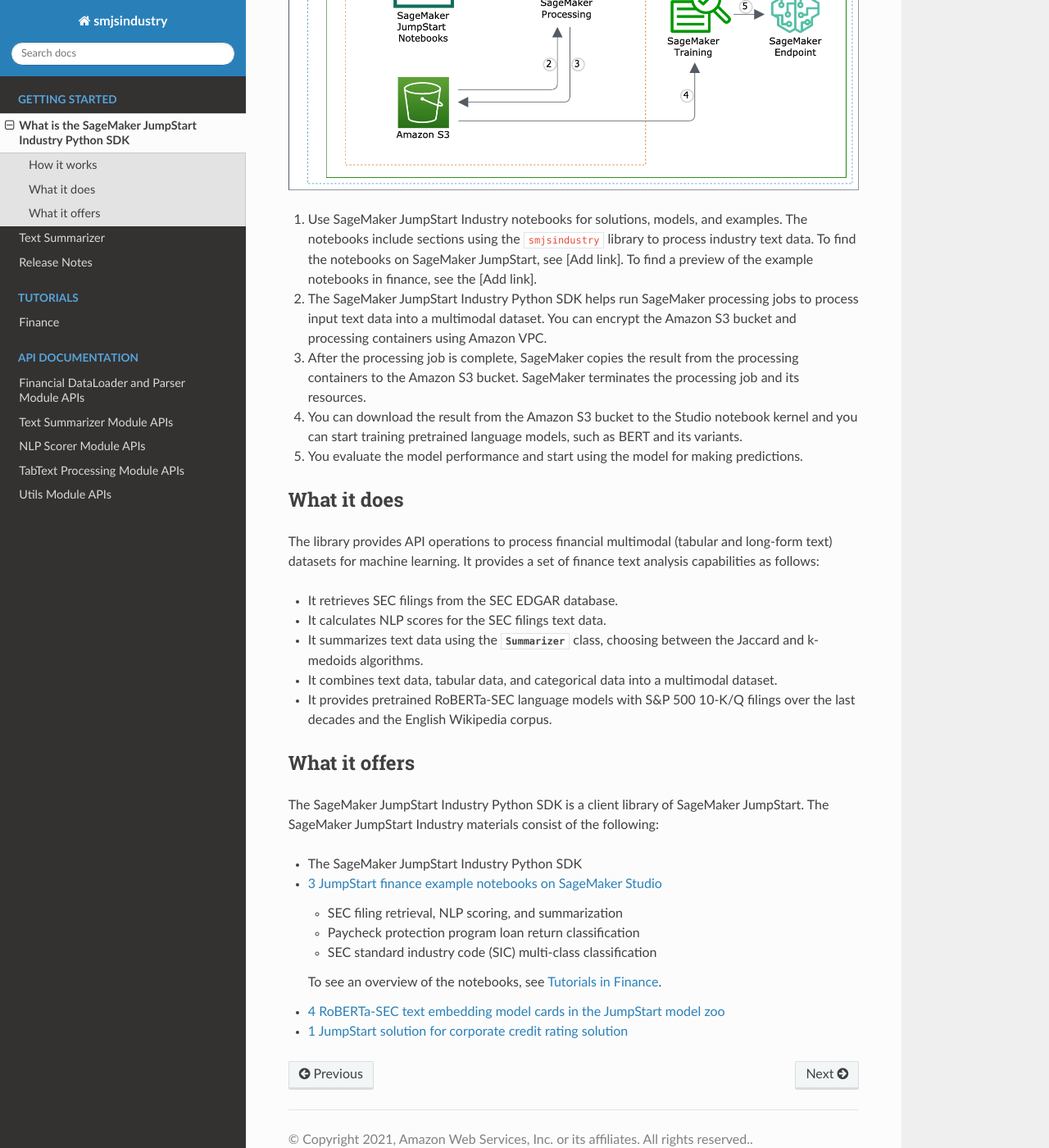
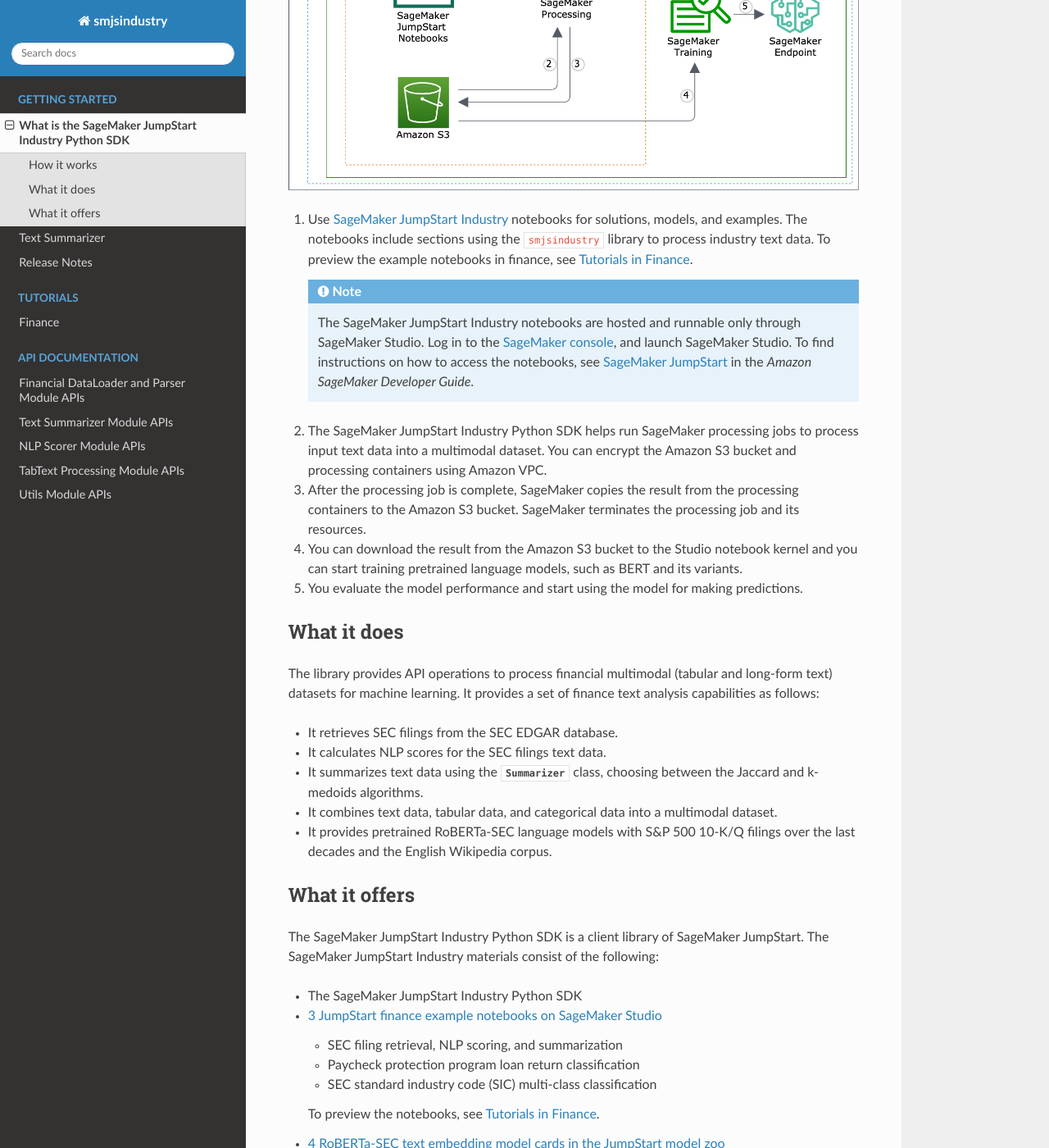
Before and after one commit to aws/sagemaker-jumpstart-industry-pack, a Sphinx documentation site: the page built from docs/source/what-is.rst, in a window 1280 px wide and 1400 px high, scrolled down 955 px. Shown: the whole window at 82% size. Built offline with Sphinx 7.4.7 and the Read the Docs theme 2.0.0, drawn with Linux system fonts in a browser that asks for light colours; some of the changed text lies outside the part shown.

Commit message:
finalize links, add more notes

```diff
--- a/docs/source/what-is.rst
+++ b/docs/source/what-is.rst
@@ -22,11 +22,25 @@
    :alt: An architecture diagram of SageMaker JumpStart end-to-end solutions
        and the coverage of SageMaker JumpStart Industry Python SDK
 
-#. Use SageMaker JumpStart Industry notebooks for solutions, models, and examples.
+#. Use `SageMaker JumpStart Industry
+   <https://docs.aws.amazon.com/sagemaker/latest/dg/studio-jumpstart-industry.html>`_
+   notebooks for solutions, models, and examples.
    The notebooks include sections using the ``smjsindustry`` library to process
-   industry text data. To find the notebooks on SageMaker JumpStart, see [Add link].
-   To find a preview of the example notebooks in finance, see the
-   [Add link].
+   industry text data.
+   To preview the example notebooks in finance, see
+   `Tutorials in Finance <notebooks/index.html>`_.
+
+   .. note::
+
+      The SageMaker JumpStart Industry notebooks
+      are hosted and runnable only through SageMaker Studio.
+      Log in to the `SageMaker console
+      <https://console.aws.amazon.com/sagemaker>`_,
+      and launch SageMaker Studio.
+      To find instructions on how to access the notebooks, see
+      `SageMaker JumpStart <https://docs.aws.amazon.com/sagemaker/latest/dg/studio-jumpstart.html>`_
+      in the *Amazon SageMaker Developer Guide*.
+
 #. The SageMaker JumpStart Industry Python SDK helps run SageMaker
    processing jobs to process input text data into a multimodal dataset.
    You can encrypt the Amazon S3 bucket and processing containers using Amazon VPC.
@@ -69,7 +83,18 @@
   - Paycheck protection program loan return classification
   - SEC standard industry code (SIC) multi-class classification
 
-  To see an overview of the notebooks, see `Tutorials in Finance <notebooks/index.html>`_.
+  To preview the notebooks, see `Tutorials in Finance <notebooks/index.html>`_.
 
 - `4 RoBERTa-SEC text embedding model cards in the JumpStart model zoo <https://docs.aws.amazon.com/sagemaker/latest/dg/studio-jumpstart-industry.html#studio-jumpstart-industry-models>`_
 - `1 JumpStart solution for corporate credit rating solution <https://docs.aws.amazon.com/sagemaker/latest/dg/studio-jumpstart-industry.html#studio-jumpstart-industry-solutions>`_
+
+.. note::
+
+   The SageMaker JumpStart Industry notebooks
+   are hosted and runnable only through SageMaker Studio.
+   Log in to the `SageMaker console
+   <https://console.aws.amazon.com/sagemaker>`_,
+   and launch SageMaker Studio.
+   To find instructions on how to access the notebooks, see
+   `SageMaker JumpStart <https://docs.aws.amazon.com/sagemaker/latest/dg/studio-jumpstart.html>`_
+   in the *Amazon SageMaker Developer Guide*.
```
